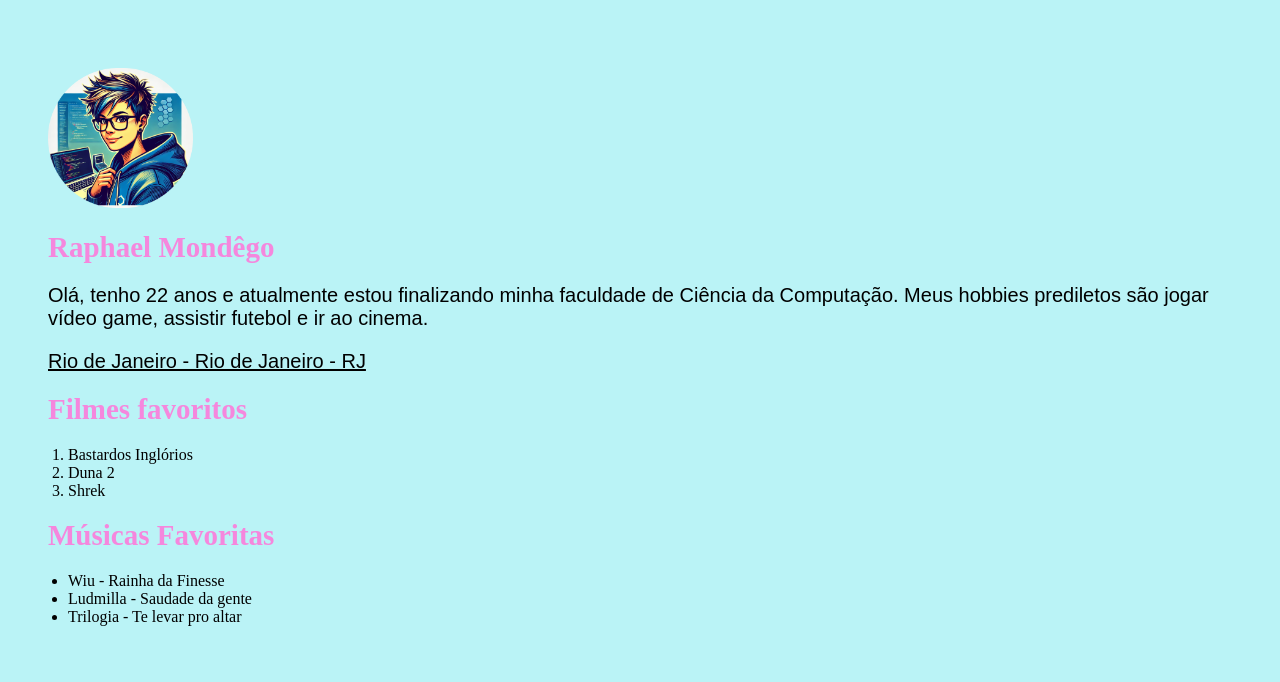
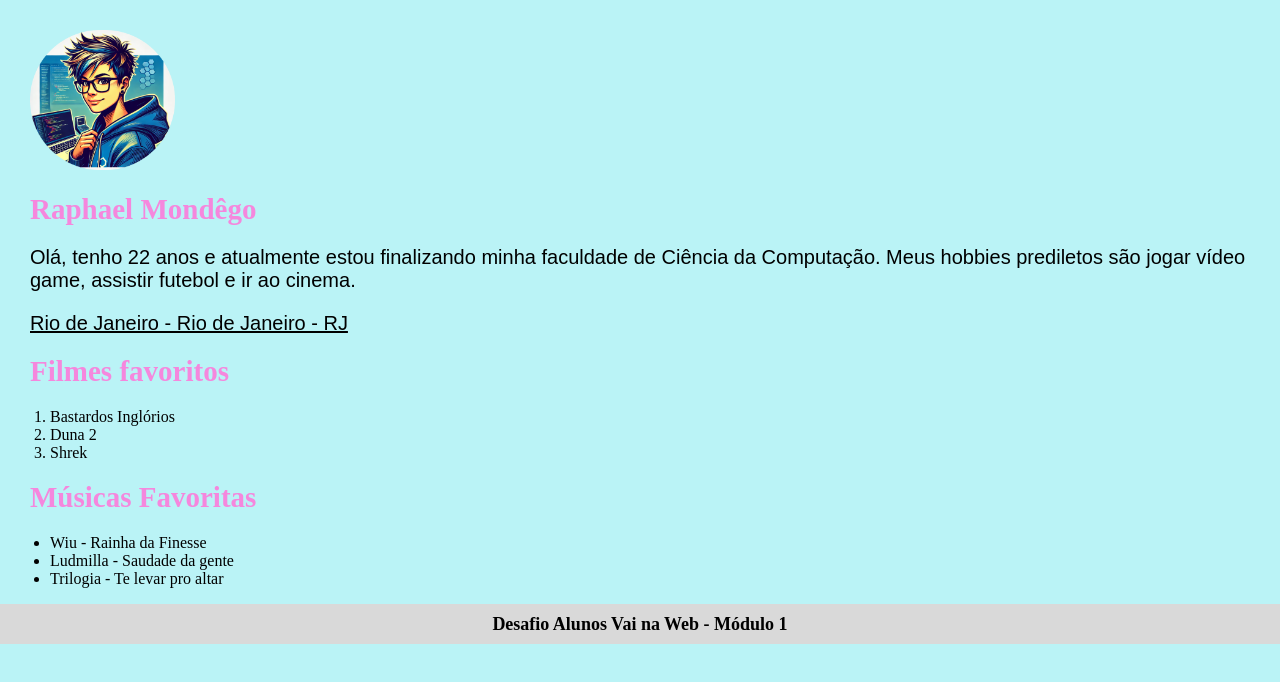
Before and after one commit to RaphaelMondego/Mini_Wiki, a plain HTML site: page Mini_Wiki/index.html in a window 1280 px wide. Drawn offline with Linux system fonts and the light colour scheme.

Commit message:
Criei o footer

```diff
--- a/Mini_Wiki/index.html
+++ b/Mini_Wiki/index.html
@@ -9,6 +9,7 @@
 <body>
     <img src="img/image.png" alt="icon">
 
+    <main>
         <h1>Raphael Mondêgo</h1>
 
         <p>Olá, tenho 22 anos e atualmente estou finalizando minha faculdade de Ciência da Computação. Meus hobbies prediletos são jogar vídeo game, assistir futebol e ir ao cinema.</p>
@@ -29,5 +30,11 @@
             <li>Ludmilla - Saudade da gente</li>
             <li>Trilogia - Te levar pro altar</li>
         </ul>
+    </main>
+
+    <footer>
+        <h2>Desafio Alunos Vai na Web - Módulo 1</h2>
+    </footer>
+
 </body>
 </html>
--- a/Mini_Wiki/style.scss
+++ b/Mini_Wiki/style.scss
@@ -1,32 +1,48 @@
 body{
     background-color: #BAF3F6;
-    padding: 40px;
+    padding: 0px;
+    margin: 0;
 }
 
 img{
     height: 140px;
-    padding-top: 20px;
+    padding-top: 30px;
+    padding-left: 30px;
 }
 
 h1{
     color:#F587DD;
     font-size: 29px;
+    padding-left: 30px;
 }
 
 p{
     font-family: Arial, Helvetica, sans-serif;
     font-weight: 400;
     font-size: 20px;
+    padding-left: 30px;
 }
 
 .cidade{
     text-decoration: underline;
+    padding-left: 30px;
 }
 
 ul, ol{
-    padding-left: 20px;
+    padding-left: 50px;
 }
 
 li{
     font-weight: 400;
 }
+
+footer{
+    background-color: #D9D9D9;
+    height: 40px;
+    text-align: center;
+}
+
+h2{
+    font-size: 18px;
+    padding-top: 10px;
+}
```
Also changed, not shown: Mini_Wiki/style.css, 1 other file. Lines whose indentation alone changed are shown as unchanged.
